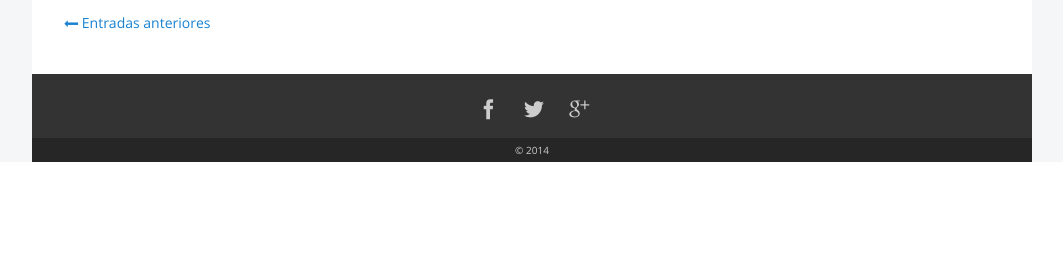
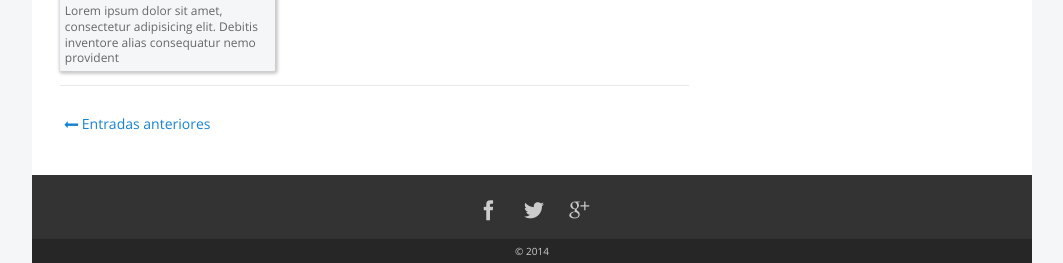
Before and after one commit to saramoreno/UAM-web, a PHP site: page / in a window 1280 px wide. Shown: the part 1423-1686 px from the top of the page, without its empty margins (108-1171 px from the left). Before the commit the page ends 1585 px from the top, so only its background shows below. Run offline with PHP 8.4, Linux system fonts and the light colour scheme; some web fonts are replaced.

Commit message:
included styles for figcaption

```diff
--- a/assets/sass/objects/_post-box.scss
+++ b/assets/sass/objects/_post-box.scss
@@ -21,7 +21,7 @@
   figure {
     display: inline-block;
     width: 35%;
-    height: 300px;
+    height: auto;
     vertical-align: top;
     overflow: hidden;
     @include border-radius(2px);
@@ -29,6 +29,16 @@
 
     img {
       min-width: 100%;
+    }
+
+    figcaption {
+      @include font-size(12);
+      background: #f5f6f7;
+
+      p {
+        line-height: 1.3em;
+        padding: .4em;
+      }
     }
   }
 
--- a/assets/stylesheets/screen.css
+++ b/assets/stylesheets/screen.css
@@ -2,7 +2,7 @@
  * In this file you should write your main styles. (or centralize your imports)
  * Import this file using the following HTML or equivalent:
  * <link href="/stylesheets/screen.css" media="screen, projection" rel="stylesheet" type="text/css" /> */
-/* line 5, ../../../../../../Applications/CodeKit.app/Contents/Resources/engines/compass/compass-core/stylesheets/compass/reset/_utilities.scss */
+/* line 5, ../../../../../../../../Applications/CodeKit.app/Contents/Resources/engines/compass/compass-core/stylesheets/compass/reset/_utilities.scss */
 html, body, div, span, applet, object, iframe,
 h1, h2, h3, h4, h5, h6, p, blockquote, pre,
 a, abbr, acronym, address, big, cite, code,
@@ -24,45 +24,45 @@ time, mark, audio, video {
   vertical-align: baseline;
 }
 
-/* line 22, ../../../../../../Applications/CodeKit.app/Contents/Resources/engines/compass/compass-core/stylesheets/compass/reset/_utilities.scss */
+/* line 22, ../../../../../../../../Applications/CodeKit.app/Contents/Resources/engines/compass/compass-core/stylesheets/compass/reset/_utilities.scss */
 html {
   line-height: 1;
 }
 
-/* line 24, ../../../../../../Applications/CodeKit.app/Contents/Resources/engines/compass/compass-core/stylesheets/compass/reset/_utilities.scss */
+/* line 24, ../../../../../../../../Applications/CodeKit.app/Contents/Resources/engines/compass/compass-core/stylesheets/compass/reset/_utilities.scss */
 ol, ul {
   list-style: none;
 }
 
-/* line 26, ../../../../../../Applications/CodeKit.app/Contents/Resources/engines/compass/compass-core/stylesheets/compass/reset/_utilities.scss */
+/* line 26, ../../../../../../../../Applications/CodeKit.app/Contents/Resources/engines/compass/compass-core/stylesheets/compass/reset/_utilities.scss */
 table {
   border-collapse: collapse;
   border-spacing: 0;
 }
 
-/* line 28, ../../../../../../Applications/CodeKit.app/Contents/Resources/engines/compass/compass-core/stylesheets/compass/reset/_utilities.scss */
+/* line 28, ../../../../../../../../Applications/CodeKit.app/Contents/Resources/engines/compass/compass-core/stylesheets/compass/reset/_utilities.scss */
 caption, th, td {
   text-align: left;
   font-weight: normal;
   vertical-align: middle;
 }
 
-/* line 30, ../../../../../../Applications/CodeKit.app/Contents/Resources/engines/compass/compass-core/stylesheets/compass/reset/_utilities.scss */
+/* line 30, ../../../../../../../../Applications/CodeKit.app/Contents/Resources/engines/compass/compass-core/stylesheets/compass/reset/_utilities.scss */
 q, blockquote {
   quotes: none;
 }
-/* line 103, ../../../../../../Applications/CodeKit.app/Contents/Resources/engines/compass/compass-core/stylesheets/compass/reset/_utilities.scss */
+/* line 103, ../../../../../../../../Applications/CodeKit.app/Contents/Resources/engines/compass/compass-core/stylesheets/compass/reset/_utilities.scss */
 q:before, q:after, blockquote:before, blockquote:after {
   content: "";
   content: none;
 }
 
-/* line 32, ../../../../../../Applications/CodeKit.app/Contents/Resources/engines/compass/compass-core/stylesheets/compass/reset/_utilities.scss */
+/* line 32, ../../../../../../../../Applications/CodeKit.app/Contents/Resources/engines/compass/compass-core/stylesheets/compass/reset/_utilities.scss */
 a img {
   border: none;
 }
 
-/* line 116, ../../../../../../Applications/CodeKit.app/Contents/Resources/engines/compass/compass-core/stylesheets/compass/reset/_utilities.scss */
+/* line 116, ../../../../../../../../Applications/CodeKit.app/Contents/Resources/engines/compass/compass-core/stylesheets/compass/reset/_utilities.scss */
 article, aside, details, figcaption, figure, footer, header, hgroup, main, menu, nav, section, summary {
   display: block;
 }
@@ -776,7 +776,7 @@ header .main-form {
 .post-box figure {
   display: inline-block;
   width: 35%;
-  height: 300px;
+  height: auto;
   vertical-align: top;
   overflow: hidden;
   -webkit-border-radius: 2px;
@@ -789,42 +789,53 @@ header .main-form {
 .post-box figure img {
   min-width: 100%;
 }
-/* line 35, ../sass/objects/_post-box.scss */
+/* line 34, ../sass/objects/_post-box.scss */
+.post-box figure figcaption {
+  font-size: 12px;
+  font-size: 0.85714rem;
+  background: #f5f6f7;
+}
+/* line 38, ../sass/objects/_post-box.scss */
+.post-box figure figcaption p {
+  line-height: 1.3em;
+  padding: .4em;
+}
+/* line 45, ../sass/objects/_post-box.scss */
 .post-box .small {
   font-size: 13px;
   font-size: 0.92857rem;
 }
-/* line 39, ../sass/objects/_post-box.scss */
+/* line 49, ../sass/objects/_post-box.scss */
 .post-box .post-text {
   display: inline-block;
   width: 55%;
   padding-left: 1em;
 }
-/* line 43, ../sass/objects/_post-box.scss */
+/* line 53, ../sass/objects/_post-box.scss */
 .post-box .post-text p {
   max-height: 270px;
   overflow: hidden;
   line-height: 1.5em;
 }
 @media only screen and (max-width: 49.92857em) {
-  /* line 51, ../sass/objects/_post-box.scss */
+  /* line 61, ../sass/objects/_post-box.scss */
   .post-box figure {
     display: block;
     margin: 1em auto;
     min-width: 250px;
   }
-  /* line 57, ../sass/objects/_post-box.scss */
+  /* line 67, ../sass/objects/_post-box.scss */
   .post-box .post-text {
     width: 100%;
   }
 }
 
-/* line 63, ../sass/objects/_post-box.scss */
+/* line 73, ../sass/objects/_post-box.scss */
 .more {
   display: block;
   margin: 1em 0;
 }
-/* line 67, ../sass/objects/_post-box.scss */
+/* line 77, ../sass/objects/_post-box.scss */
 .more .icon {
   padding-left: .3em;
   position: relative;
@@ -832,7 +843,7 @@ header .main-form {
   left: 0;
 }
 
-/* line 76, ../sass/objects/_post-box.scss */
+/* line 86, ../sass/objects/_post-box.scss */
 .post-entry figure {
   width: 35%;
   height: 300px;
@@ -843,24 +854,24 @@ header .main-form {
   /* stops bg color from leaking outside the border: */
   box-shadow: 1px 1px 3px 2px #ccc;
 }
-/* line 83, ../sass/objects/_post-box.scss */
+/* line 93, ../sass/objects/_post-box.scss */
 .post-entry figure.left {
   margin: 0 2em 1.5em 0;
 }
-/* line 87, ../sass/objects/_post-box.scss */
+/* line 97, ../sass/objects/_post-box.scss */
 .post-entry figure.right {
   margin: 1.5em 0 1.5em 2em;
 }
-/* line 91, ../sass/objects/_post-box.scss */
+/* line 101, ../sass/objects/_post-box.scss */
 .post-entry figure img {
   min-width: 100%;
 }
-/* line 95, ../sass/objects/_post-box.scss */
+/* line 105, ../sass/objects/_post-box.scss */
 .post-entry p {
   margin-bottom: 1em;
 }
 @media only screen and (max-width: 49.92857em) {
-  /* line 99, ../sass/objects/_post-box.scss */
+  /* line 109, ../sass/objects/_post-box.scss */
   .post-entry figure.left, .post-entry figure.right {
     float: none;
     display: block;
--- a/index.html
+++ b/index.html
@@ -90,7 +90,7 @@
               <span class="small">Posted on <a href="#">14 june</a> by <a href="#">Juan García</a></span>
             </div>
             <figure>
-              <img src="http://lorempixel.com/200/300/" alt="">
+              <img src="http://lorempixel.com/200/300/" alt="imagen">
             </figure>
             <div class="post-text">
               <p>Lorem ipsum dolor sit amet, consectetur adipisicing elit. Vel, consequatur, saepe et velit quod nulla tenetur aut laudantium perspiciatis fugit temporibus libero culpa. Explicabo nihil voluptatibus numquam obcaecati neque porro.</p>
@@ -107,7 +107,11 @@
               <span class="small">Posted on <a href="#">14 june</a> by <a href="#">Juan García</a></span>
             </div>
             <figure>
-              <img src="http://lorempixel.com/200/300/abstract" alt="">
+              <img src="http://lorempixel.com/200/300/abstract" alt="imagen">
+              <figcaption>
+                <p>Lorem ipsum dolor sit amet, consectetur adipisicing elit. Debitis inventore alias consequatur nemo provident
+                </p>
+              </figcaption>
             </figure>
             <div class="post-text">
             <p>Lorem ipsum dolor sit amet, consectetur adipisicing elit. Vel, consequatur, saepe et velit quod nulla tenetur aut laudantium perspiciatis fugit temporibus libero culpa. Explicabo nihil voluptatibus numquam obcaecati neque onsequatur, saepe et velit quod nulla tenetur aut laudantium perspiciatis fugit temporibus libero culpa. Explicabo nihil voluptatibus numquam obcaecati neque onsequatur, saepe et velit quod nulla tenetur aut laudantium perspiciatis fugit temporibus libero culpa. Explicabo nihil voluptatibus numquam obcaecati neque onsequatur, saepe et velit quod nulla tenetur aut laudantium perspiciatis fugit temporibus libero culpa. Explicabo nihil voluptatibus numquam obcaecati neque </p>
```
Also changed, not shown: 2 other files.
